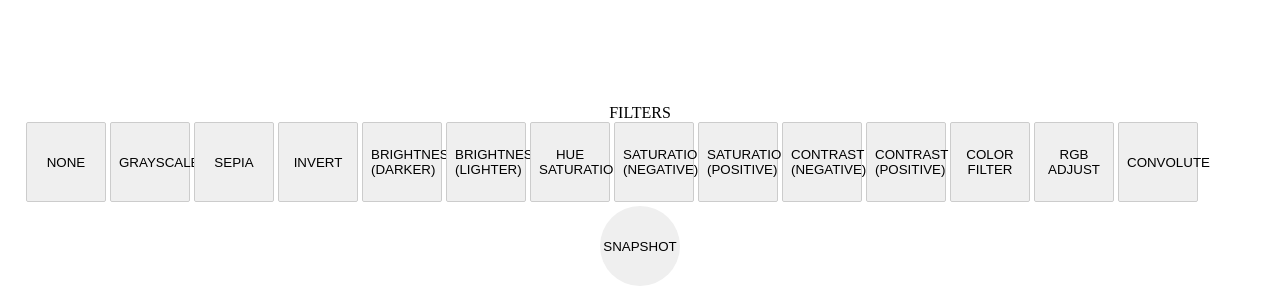
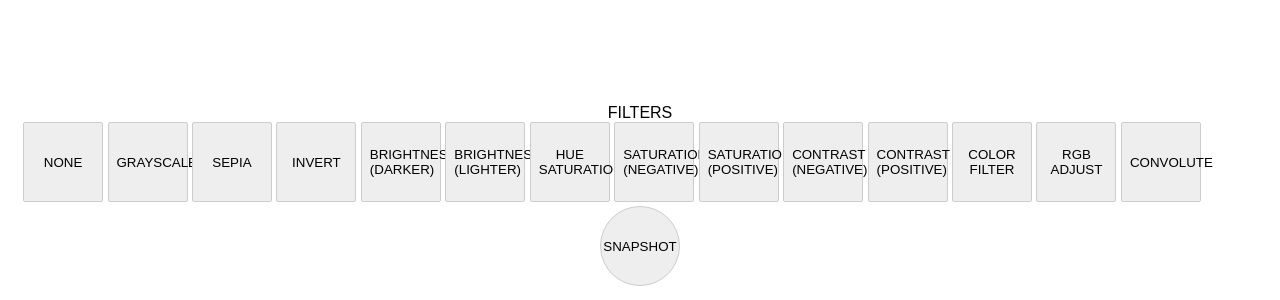
Before and after one commit to khirayama/prototyping, a website: page docs/index.html in a window 1280 px wide. Shown: the part 500-800 px from the top of the page. Drawn offline with Linux system fonts and the light colour scheme.

Commit message:
Adjust styles

```diff
--- a/docs/index.html
+++ b/docs/index.html
@@ -8,6 +8,7 @@
     <title>DEMO</title>
 <style>
 * {
+  font-family: sans-serif;
   box-sizing: border-box;
   padding: 0;
   margin: 0;
@@ -39,11 +40,14 @@ p {
   border-radius: 2px;
   padding: 8px;
   vertical-align: top;
+  background: #eee;
 }
 .snapshot-button {
   width: 80px;
   height: 80px;
   border-radius: 50%;
+  border: solid 1px #ccc;
+  background: #eee;
 }
 </style>
   </head>
```
Also changed, not shown: src/index.html (+4 -0 lines).
